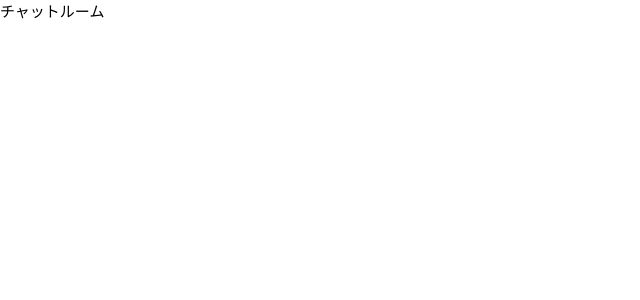
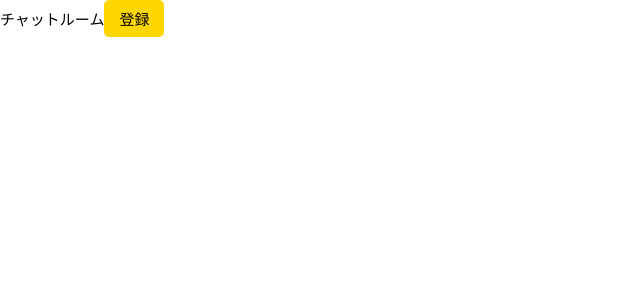
Before and after one commit to siropaca/react-chat-app, a React (Create React App) app: page /room in a window 1280 px wide. Shown: the top 300 px of the page, without its empty margins (0-640 px from the left). Built offline with nearby package versions, Linux system fonts and the light colour scheme.

Commit message:
add button component

```diff
--- /dev/null
+++ b/src/components/button.tsx
@@ -0,0 +1,36 @@
+import React from 'react';
+import styled from 'styled-components';
+
+interface ButtonProps {
+  // ボタン名
+  name: string;
+  // ボタンをクリックした時のイベント
+  onClick: (event: React.MouseEvent<HTMLDivElement, MouseEvent>) => void;
+  // 主ボタンか副ボタンかのフラグ
+  primary?: boolean;
+}
+
+class Button extends React.Component<ButtonProps> {
+  render() {
+    return (
+      <ButtonStyle onClick={this.props.onClick} primary={this.props.primary}>
+        {this.props.name}
+      </ButtonStyle>
+    );
+  }
+}
+
+const ButtonStyle = styled.div<{ primary?: boolean }>`
+  display: inline-block;
+  padding: 8px 15px;
+  user-select: none;
+  /* 主ボタンか副ボタンかでボタンのデザインを変更 */
+  background: ${(props) => (props.primary ? '#ffd700' : '#dcdcdc')};
+  border-radius: 5px;
+  &:hover {
+    cursor: pointer;
+    background: ${(props) => (props.primary ? '#ffa500' : '#d3d3d3')};
+  }
+`;
+
+export default Button;
--- a/src/pages/chat-room-page.tsx
+++ b/src/pages/chat-room-page.tsx
@@ -1,8 +1,15 @@
 import React from 'react';
+
+import Button from '../components/button';
 
 class ChatRoomPage extends React.Component {
   render() {
-    return <div>チャットルーム</div>;
+    return (
+      <div>
+        チャットルーム
+        <Button name="登録" onClick={() => alert('Hello World')} primary={true} />
+      </div>
+    );
   }
 }
 
--- a/src/routes.tsx
+++ b/src/routes.tsx
@@ -16,4 +16,5 @@ const Routes: React.FC = () => (
     </Switch>
   </BrowserRouter>
 );
+
 export default Routes;
```
Also changed, not shown: 1 other file (tests, documents, lock files or other folders).
